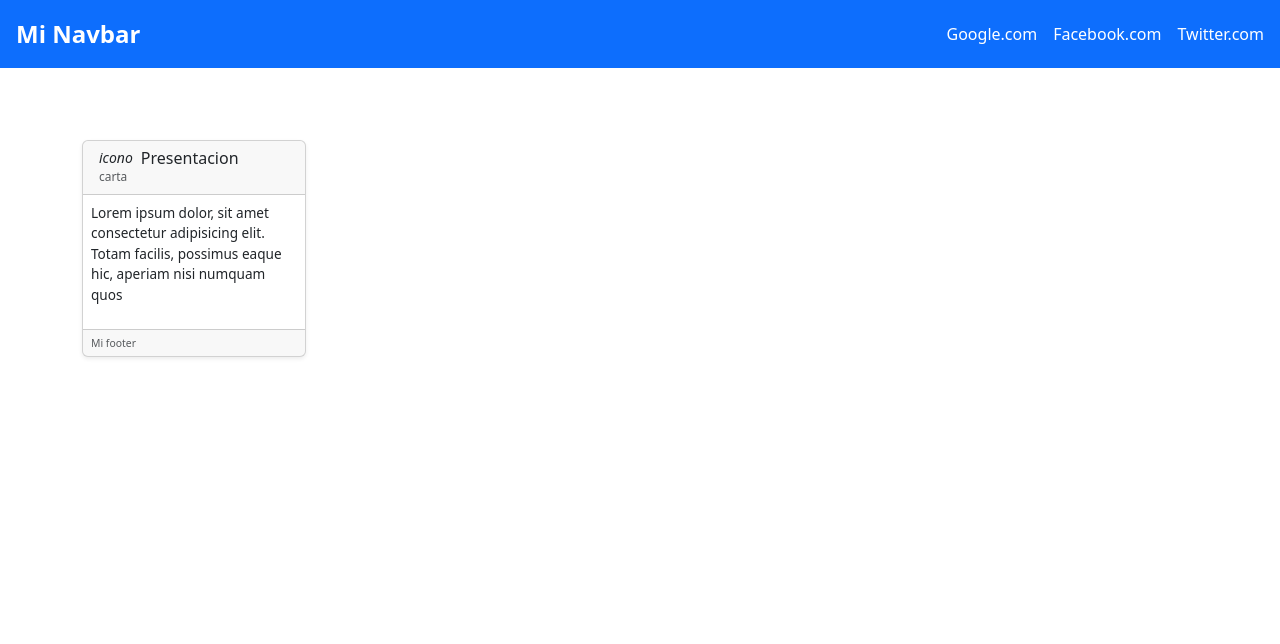
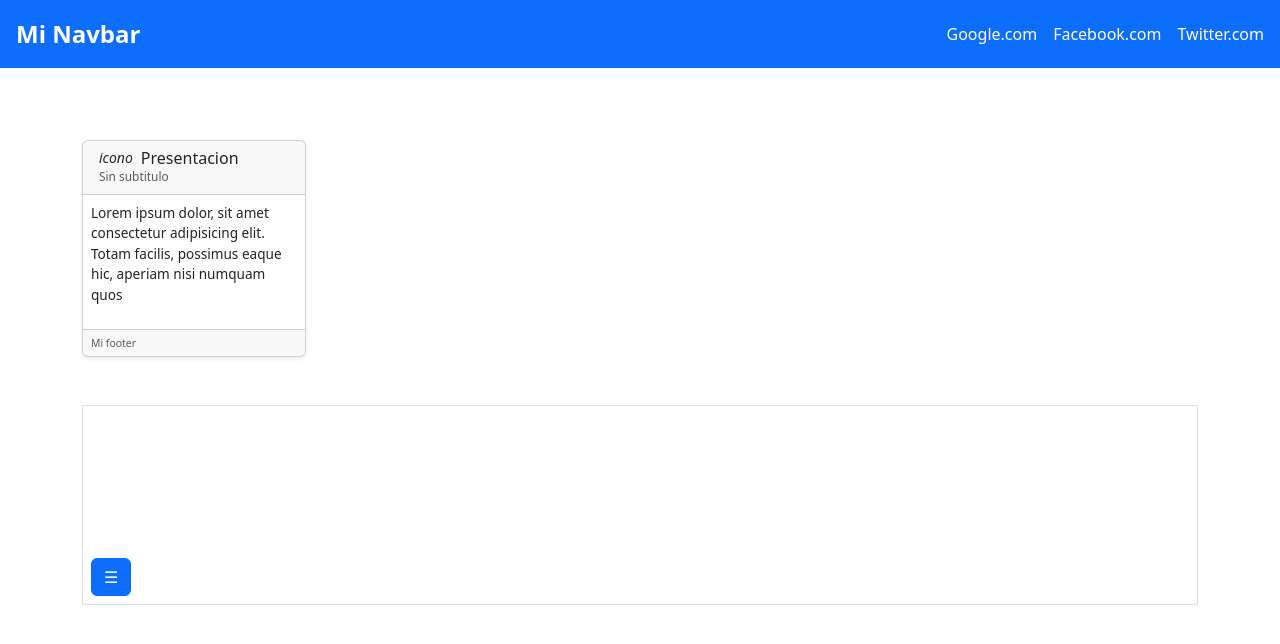
Before and after one commit to EricNahuel2002/Practicas-Angular-y-Nodejs, an Angular app: page / in a window 1280 px wide. Shown: the top 644 px of the page. Built offline with nearby package versions, Linux system fonts and the light colour scheme.

Commit message:
practica de menu desplegable basico en el que se usa ng-content para que en app.html se le pase unicamente el contenido y se le delega el mostrar y ocultar dicho contenido al componente, se usan for, if y ng-content

```diff
--- /dev/null
+++ b/src/app/accordion/accordion.html
@@ -0,0 +1,10 @@
+@if(abierto){
+    <ul>
+        <ng-content></ng-content>
+    </ul>
+}
+<div class="position-relative border" style="height:200px;">
+  <button (click) = "toggle()" class="btn btn-primary position-absolute bottom-0 start-0 m-2">
+     ☰
+  </button>
+</div>
--- /dev/null
+++ b/src/app/accordion/accordion.ts
@@ -0,0 +1,15 @@
+import { Component } from '@angular/core';
+
+@Component({
+  selector: 'app-accordion',
+  imports: [],
+  templateUrl: './accordion.html',
+  styleUrl: './accordion.css'
+})
+export class Accordion {
+  abierto: boolean = false;
+
+  toggle() {
+    this.abierto = !this.abierto;
+  }
+}
--- a/src/app/app.html
+++ b/src/app/app.html
@@ -1,18 +1,38 @@
-<app-navbar [titulo] = "'Mi Navbar'">
-  <a>Google.com</a>
-  <a>Facebook.com</a>
-  <a>Twitter.com</a>
-</app-navbar>
+<div class="d-flex flex-column">
+  <app-navbar [titulo] = "'Mi Navbar'">
+    <a>Google.com</a>
+    <a>Facebook.com</a>
+    <a>Twitter.com</a>
+  </app-navbar>
+</div>
 <div class="d-flex">
   <div class="container mt-5">
     <div class="row">
       <div class="col-12">
-        <app-tarjeta [titulo] = "'Presentacion'" [icono]="'icono'" [subtitulo] = "'carta'">
+        <app-tarjeta [titulo] = "'Presentacion'" [icono]="'icono'">
           <p>Lorem ipsum dolor, sit amet consectetur adipisicing elit. Totam facilis, possimus eaque hic, aperiam nisi numquam quos</p>
           <footer>
             <small>Mi footer</small>
           </footer>
         </app-tarjeta>
+      </div>
     </div>
   </div>
 </div>
+
+<div class="d-flex">
+  <div class="container mt-5">
+    <div class="row">
+      <div class="col-12">
+        <app-accordion>
+          @for (item of accordionItems; track $index) {
+            <li>
+                <span><h6>{{item.titulo}}</h6></span>
+                <p>{{item.cuerpo}}</p>
+            </li>
+          }
+        </app-accordion>
+      </div>
+    </div>
+  </div>
+</div>
--- a/src/app/app.ts
+++ b/src/app/app.ts
@@ -1,12 +1,12 @@
 import { Component, signal } from '@angular/core';
 import { RouterOutlet } from '@angular/router';
-import { CardComponent } from './card-component/card-component';
 import { Navbar } from "./navbar/navbar";
 import { Tarjeta } from "./tarjeta/tarjeta";
+import { Accordion } from "./accordion/accordion";
 
 @Component({
   selector: 'app-root',
-  imports: [RouterOutlet, CardComponent, Navbar, Tarjeta],
+  imports: [RouterOutlet, Navbar, Tarjeta, Accordion],
   templateUrl: './app.html',
   styleUrl: './app.css'
 })
@@ -15,4 +15,10 @@ export class App {
   protected readonly title = signal('angular-project-clase4');
 
   cards : string[] = ['red','blue','yellow','purple','green','orange','pink','brown','black'];
+
+  accordionItems = [
+    { titulo: 'Sección 1', cuerpo: 'Contenido de la sección 1' },
+    { titulo: 'Sección 2', cuerpo: 'Contenido de la sección 2' },
+    { titulo: 'Sección 3', cuerpo: 'Contenido de la sección 3' }
+  ];
 }
--- a/src/app/card-component/card-component.html
+++ /dev/null
@@ -1,5 +0,0 @@
-<div class="card" style="width: 12rem;">
-  <div class="card-body p-2" [style.background-color]="nombreColor">
-    <h6 class="card-title m-0 small">{{ nombreColor }}</h6>
-  </div>
-</div>
```
Also changed, not shown: src/app/card-component/card-component.ts (deleted, +0 -13 lines), public/lista-de-opciones.png (added), src/app/accordion/accordion.css (added), 1 other file (tests, documents, lock files or other folders).
